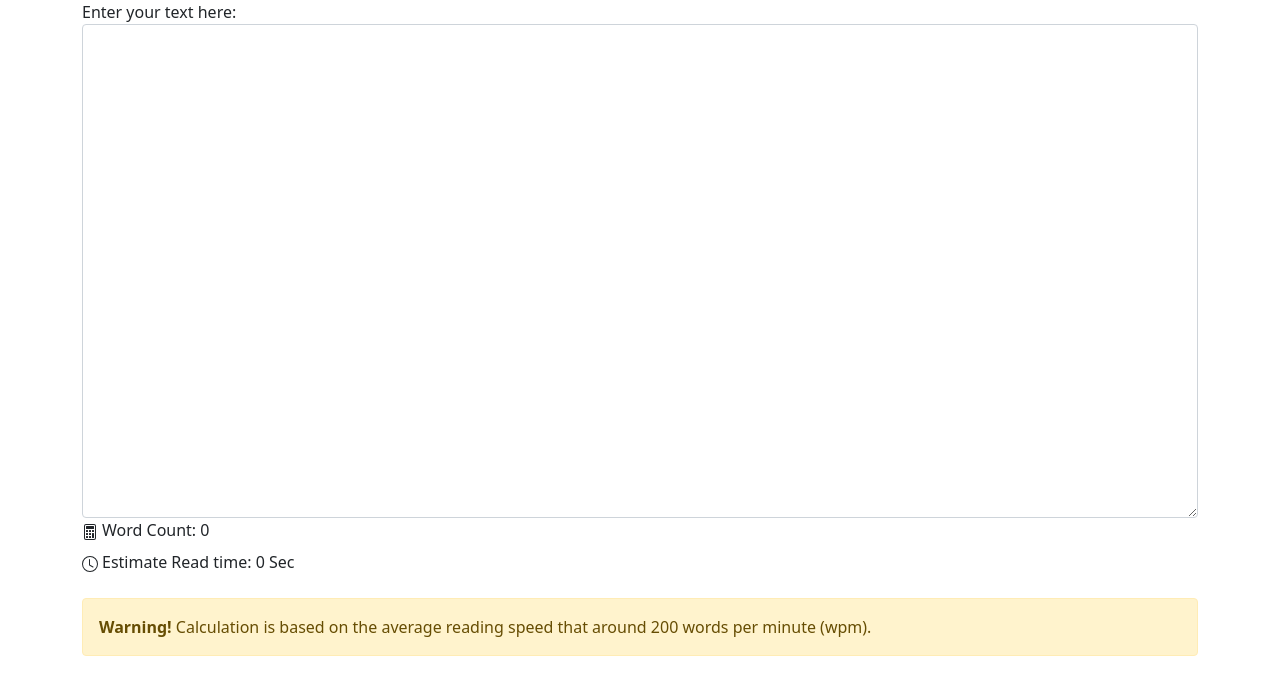
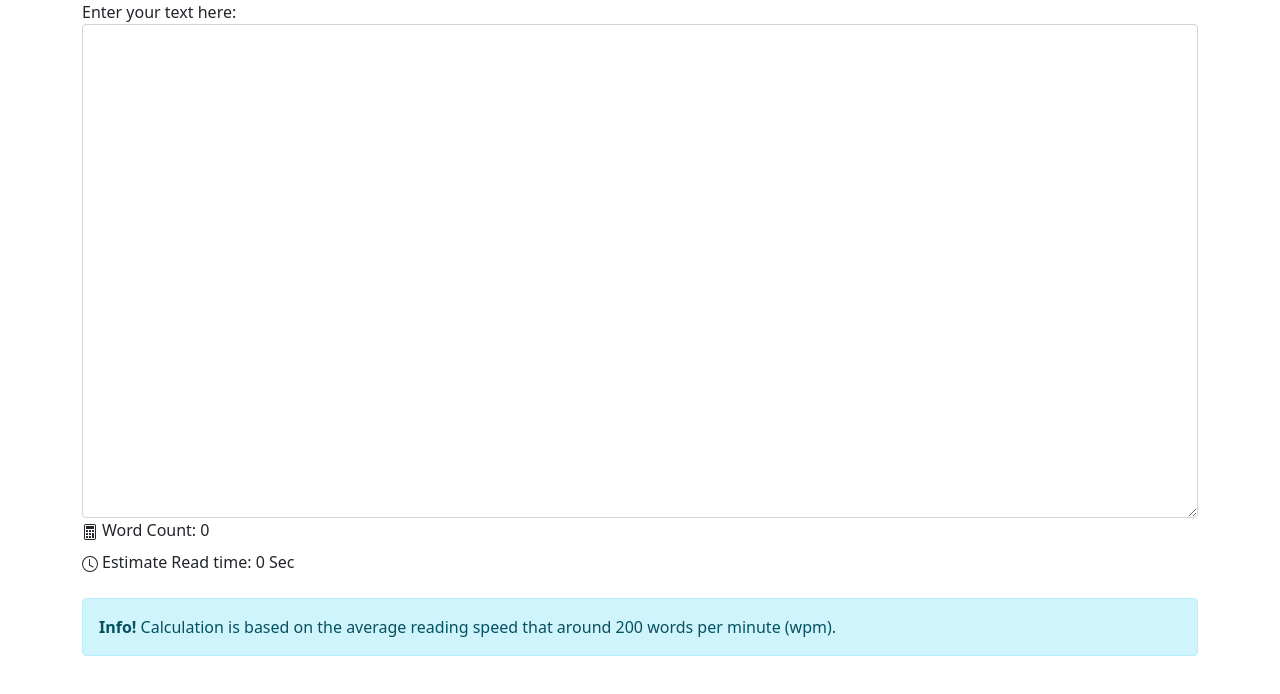
Before and after one commit to jogHar/read-time-counter, a plain HTML site: page index.html in a window 1280 px wide. Drawn offline with nearby package versions, Linux system fonts and the light colour scheme.

Commit message:
Update index.html

```diff
--- a/index.html
+++ b/index.html
@@ -5,7 +5,6 @@
   <meta charset="utf-8">
   <meta name="viewport" content="width=device-width, initial-scale=1">
   <link href="https://cdn.jsdelivr.net/npm/bootstrap@5.1.1/dist/css/bootstrap.min.css" rel="stylesheet">
-  <script src="https://cdn.jsdelivr.net/npm/bootstrap@5.1.1/dist/js/bootstrap.bundle.min.js"></script>
 </head>
 <body>
 
@@ -37,8 +36,8 @@
 	</div>
 
 	<div class="mt-4">
-		<div class="alert alert-warning">
-			<strong>Warning!</strong> Calculation is based on the average reading speed that around 200 words per minute (wpm).
+		<div class="alert alert-info">
+			<strong>Info!</strong> Calculation is based on the average reading speed that around 200 words per minute (wpm).
 		</div>
 	<div>
 </div>
```
